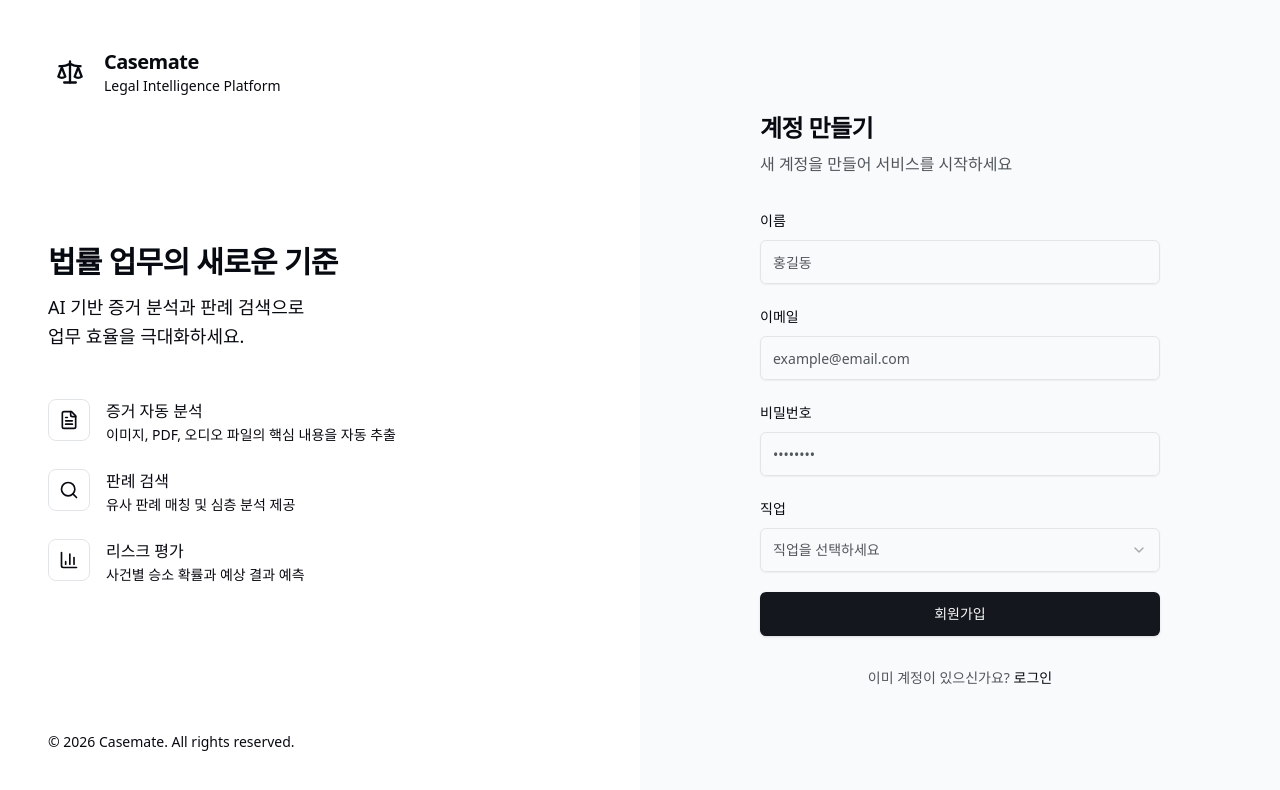
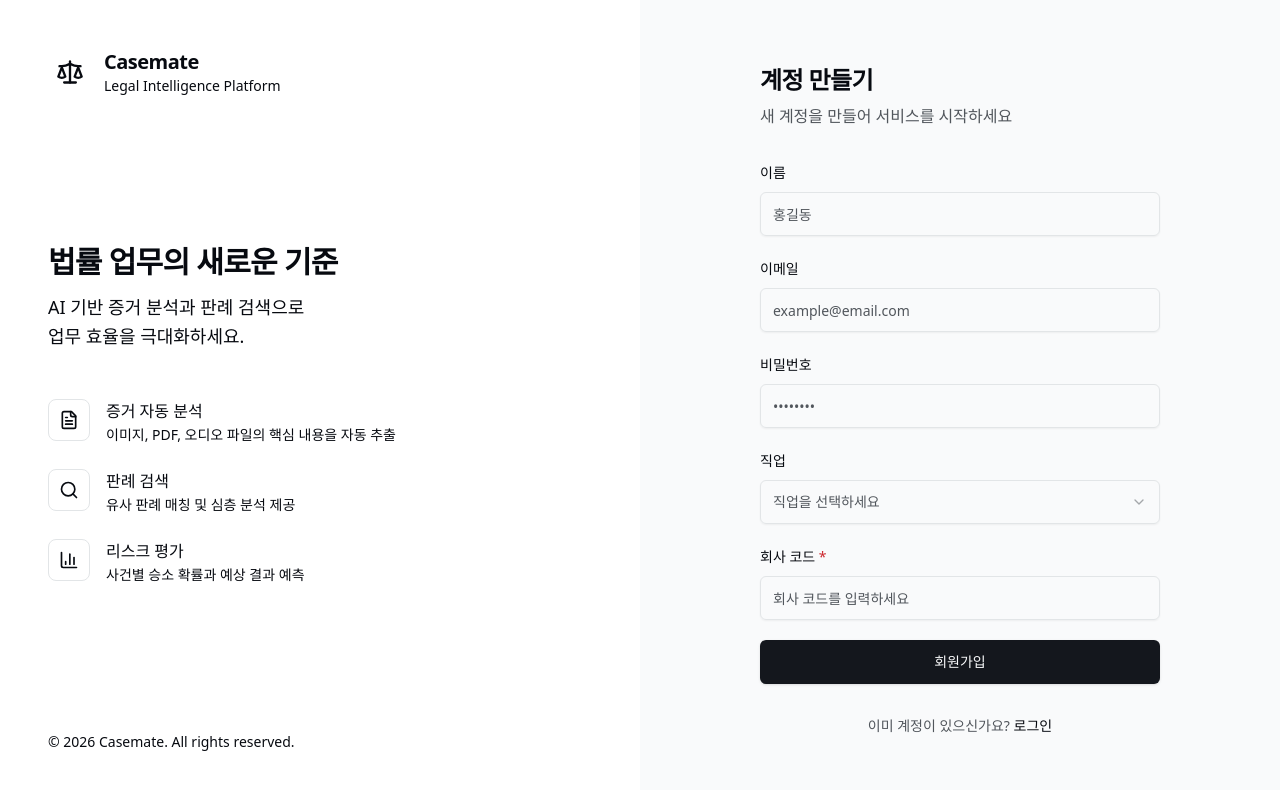
Before and after one commit to KernelAcademy-AICamp/ai-camp-4nd-llm-agent-service-project-4th_law_casemate, a React app in the folder frontend/: page /login in a window 1280 px wide. Both pictures are taken after a click on the button "회원가입". Shown: the top 790 px of the page. Built offline with nearby package versions, Linux system fonts and the light colour scheme; the HTML template or start-up script is replaced by a standard one.

Commit message:
회원가입시 회사코드 입력 필드 추가

```diff
--- a/frontend/src/components/legal/auth-page.tsx
+++ b/frontend/src/components/legal/auth-page.tsx
@@ -32,10 +32,18 @@ export function AuthPage({ onLogin }: AuthPageProps) {
   const [password, setPassword] = useState("");
   const [name, setName] = useState("");
   const [role, setRole] = useState("");
+  const [firmCode, setFirmCode] = useState("");
   const [isLoading, setIsLoading] = useState(false);
 
   const handleSubmit = async (e: React.FormEvent) => {
     e.preventDefault();
+
+    // 회원가입 시 회사 코드 필수 검증
+    if (mode === "signup" && !firmCode.trim()) {
+      alert('회사 코드를 입력해주세요.');
+      return;
+    }
+
     setIsLoading(true);
 
     try {
@@ -61,13 +69,13 @@ export function AuthPage({ onLogin }: AuthPageProps) {
         // 로그인 처리
         onLogin();
       } else {
-        // 회원가입 API 호출
+        // 회원가입 API 호출 (회사 코드 포함)
         const response = await fetch('http://localhost:8000/api/v1/signup', {
           method: 'POST',
           headers: {
             'Content-Type': 'application/json',
           },
-          body: JSON.stringify({ name, email, password, role }),
+          body: JSON.stringify({ name, email, password, role, firm_code: firmCode }),
         });
         const data = await response.json();
 
@@ -247,6 +255,7 @@ export function AuthPage({ onLogin }: AuthPageProps) {
               />
             </div>
             {mode === "signup" && (
+              <>
                 <div className="space-y-2">
                   <Label htmlFor="role" className="text-sm font-medium">
                     직업
@@ -262,6 +271,21 @@ export function AuthPage({ onLogin }: AuthPageProps) {
                     </SelectContent>
                   </Select>
                 </div>
+                <div className="space-y-2">
+                  <Label htmlFor="firm-code" className="text-sm font-medium">
+                    회사 코드 <span className="text-destructive">*</span>
+                  </Label>
+                  <Input
+                    id="firm-code"
+                    placeholder="회사 코드를 입력하세요"
+                    value={firmCode}
+                    onChange={(e) => setFirmCode(e.target.value)}
+                    disabled={isLoading}
+                    className="h-11"
+                    required
+                  />
+                </div>
+              </>
             )}
             <Button
               type="submit"
```
Also changed, not shown: 1 other file (tests, documents, lock files or other folders). Lines whose indentation alone changed are shown as unchanged.
